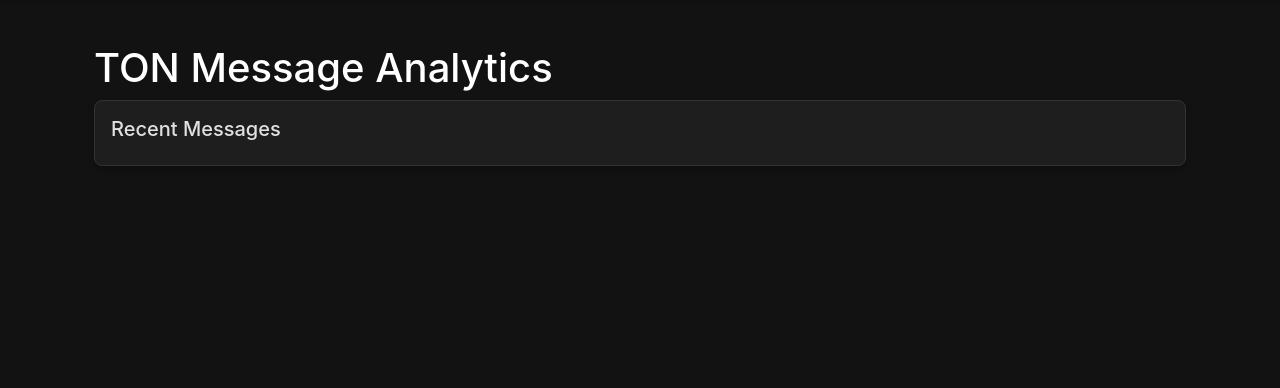
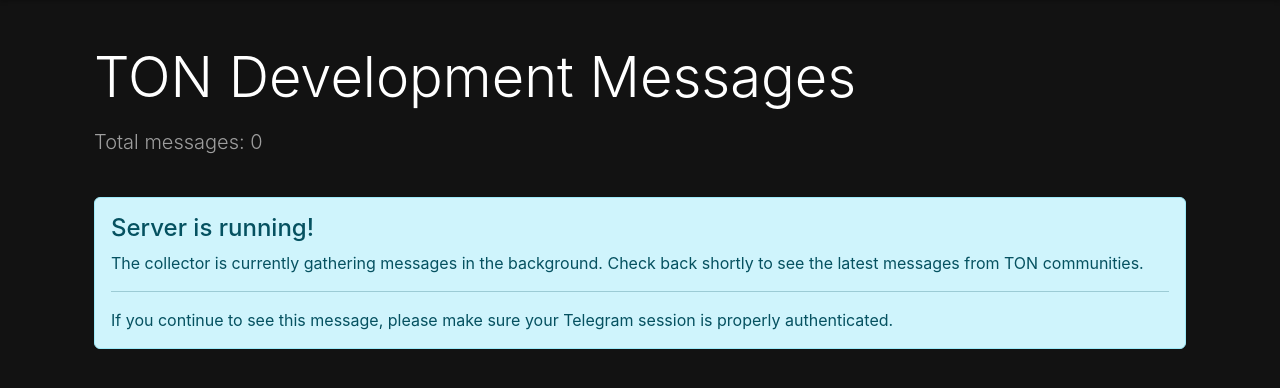
Before and after one commit to glushenkovIG/telegram-proxy-caching-client, a Flask app: page / in a window 1280 px wide. Shown: the part 56-444 px from the top of the page. Run offline with Flask 3, Linux system fonts and the light colour scheme; data that the repository does not hold is empty.

Commit message:
Assistant checkpoint: Added database stats route and restored previous UI
Assistant generated file changes:
- main.py: Add database stats route
- templates/index.html: Restore previous UI with proper template syntax

---

User prompt:

good now it works, but go back to prev ui, and show stats Not Found

The requested URL was not found on the server. If you entered the URL manually please check your spelling and try again.

Replit-Commit-Author: Assistant
Replit-Commit-Session-Id: 995d7c42-a3a8-4bed-8fd6-971623380bde

```diff
--- a/main.py
+++ b/main.py
@@ -24,6 +24,36 @@ def index():
 @app.route('/status')
 def status():
     return jsonify({"status": "running"})
+
+@app.route('/database')
+def database_stats():
+    try:
+        # Get total message count
+        all_count = db.session.query(TelegramMessage).count()
+
+        # Get TON dev message count
+        ton_count = db.session.query(TelegramMessage).filter_by(is_ton_dev=True).count()
+
+        # Get channel statistics
+        channels_query = db.session.query(
+            TelegramMessage.channel_title,
+            db.func.count(TelegramMessage.id).label('count'),
+            db.func.max(TelegramMessage.is_ton_dev).label('is_ton_dev')
+        ).group_by(TelegramMessage.channel_title).order_by(db.desc('count')).all()
+
+        # Get count of accessible channels
+        total_accessible_channels = len(channels_query)
+
+        return render_template(
+            'database.html',
+            all_count=all_count,
+            ton_count=ton_count,
+            channels=channels_query,
+            total_accessible_channels=total_accessible_channels
+        )
+    except Exception as e:
+        logger.error(f"Error loading database stats: {str(e)}")
+        return f"Error loading database stats: {str(e)}", 500
 
 # Start the collector thread when the app starts
 collector_thread = None
--- a/templates/index.html
+++ b/templates/index.html
@@ -1,30 +1,41 @@
+
 {% extends 'base.html' %}
 
 {% block content %}
 <div class="container mt-4">
-  <h1>TON Message Analytics</h1>
+  <div class="row mb-4">
+    <div class="col-12">
+      <h1 class="display-4 mb-3">TON Development Messages</h1>
+      <p class="lead text-muted">Total messages: {{ messages|length }}</p>
+    </div>
+  </div>
 
-  <div class="card mb-4">
-    <div class="card-body">
-      <h5>Recent Messages</h5>
-
+  <div class="row">
+    <div class="col-12">
       {% if messages %}
-        <div class="list-group">
-          {% for message in messages %}
-            <div class="list-group-item">
-              <div class="d-flex w-100 justify-content-between">
-                <h5 class="mb-1">{{ message.channel_title }}</h5>
-                <small>{{ message.timestamp.strftime('%Y-%m-%d %H:%M:%S') }}</small>
-              </div>
-              <p class="mb-1">{{ message.content }}</p>
-              <small>
-                {% if message.is_ton_dev %}
-                  <span class="badge bg-primary">TON DEV</span>
-                {% endif %}
-                <span class="badge bg-secondary">{{ message.dialog_type }}</span>
-              </small>
+        {% for message in messages %}
+        <div class="card mb-3">
+          <div class="card-header d-flex justify-content-between align-items-center">
+            <strong>{{ message.channel_title }}</strong>
+            {% if message.is_ton_dev %}
+            <span class="badge bg-primary">TON DEV</span>
+            {% endif %}
+          </div>
+          <div class="card-body">
+            <p class="card-text">{{ message.content }}</p>
+            <div class="d-flex justify-content-between">
+              <small class="text-muted">{{ message.dialog_type }}</small>
+              <small class="timestamp">{{ message.timestamp.strftime('%Y-%m-%d %H:%M:%S') }}</small>
             </div>
-          {% endfor %}
+          </div>
+        </div>
+        {% endfor %}
+      {% else %}
+        <div class="alert alert-info">
+          <h4 class="alert-heading">Server is running!</h4>
+          <p>The collector is currently gathering messages in the background. Check back shortly to see the latest messages from TON communities.</p>
+          <hr>
+          <p class="mb-0">If you continue to see this message, please make sure your Telegram session is properly authenticated.</p>
         </div>
       {% endif %}
     </div>
```
